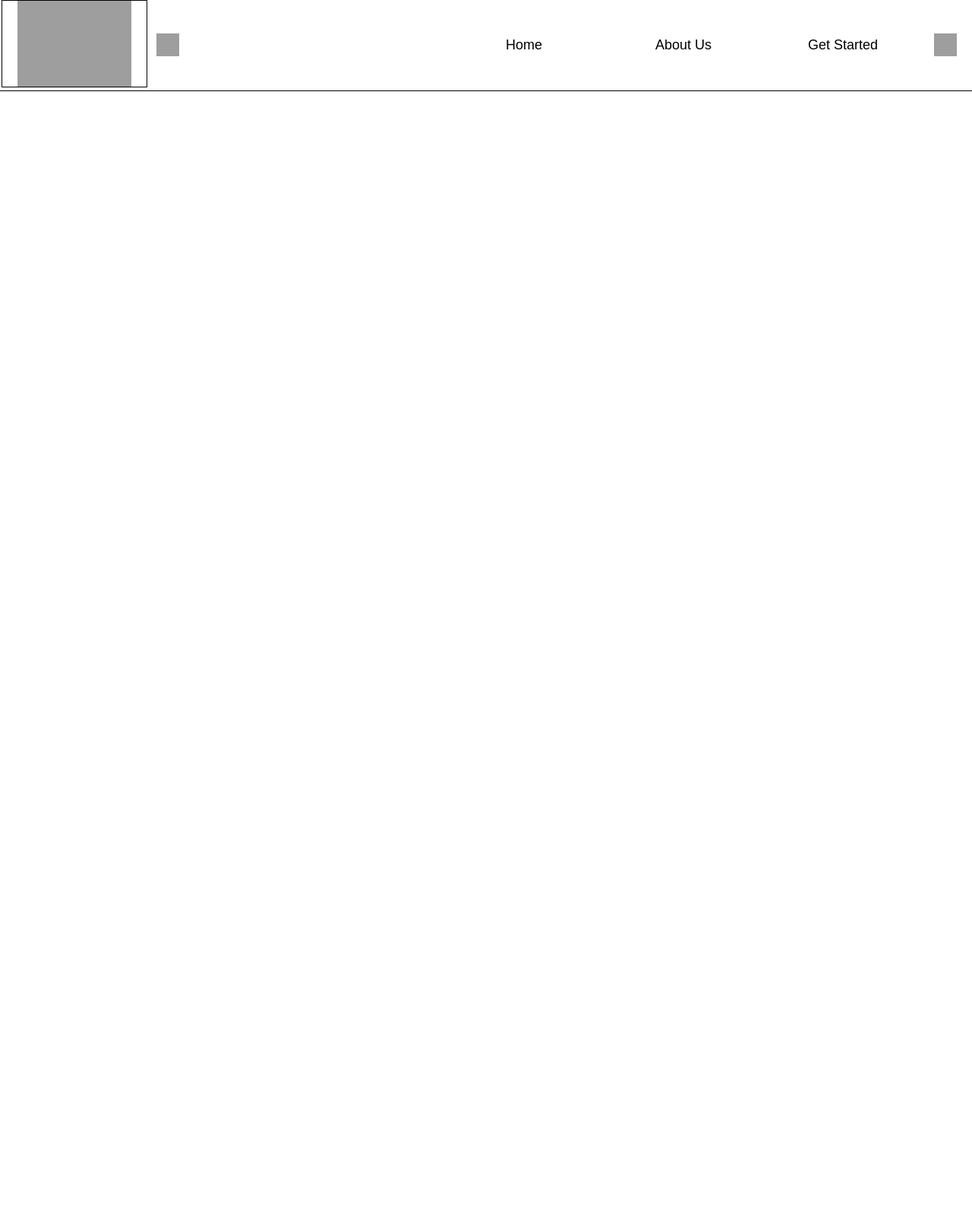
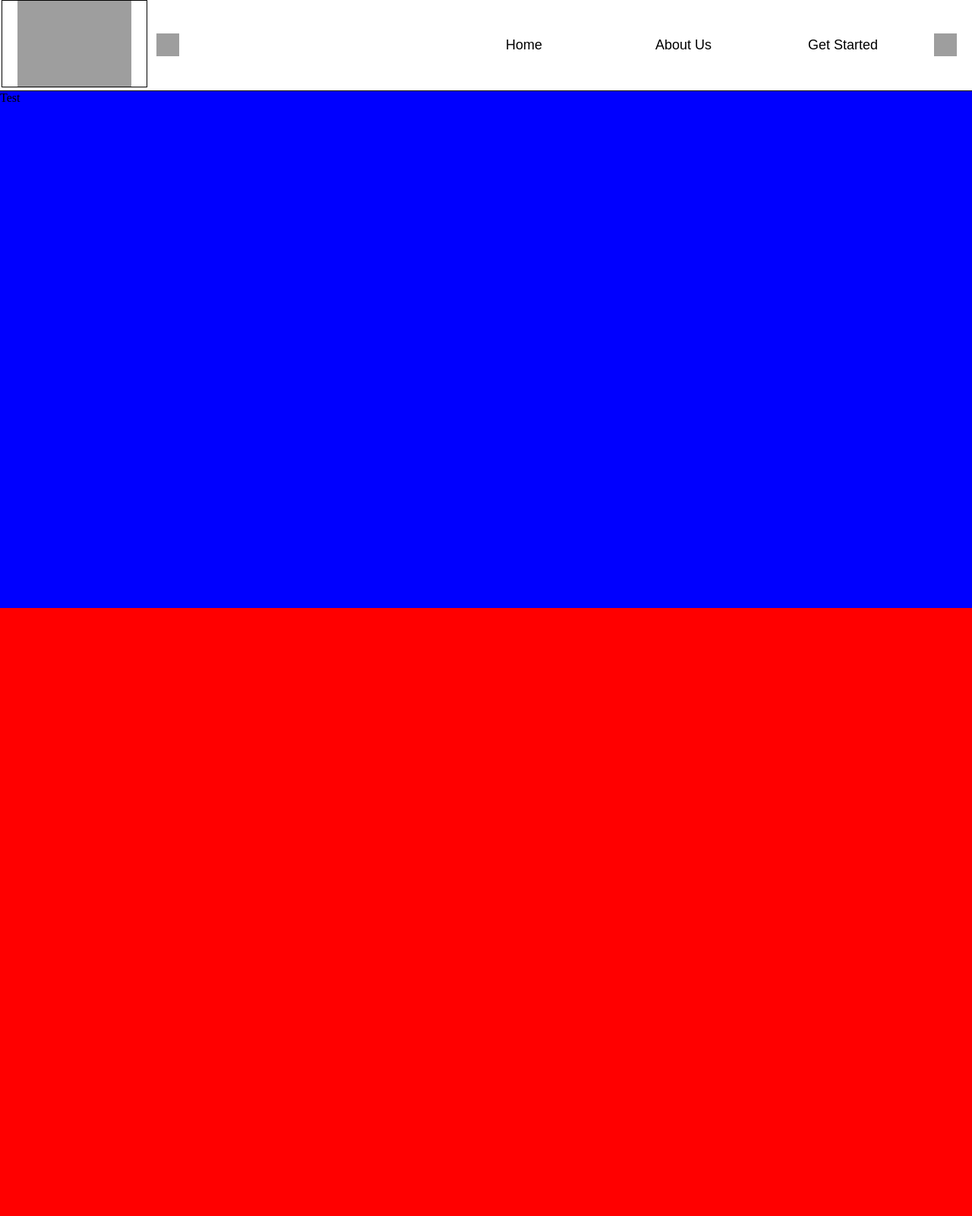
Before and after one commit to ColasssNotMe/RWDD, a PHP site: page / in a window 1280 px wide. Shown: the whole page at 76% size. Run offline with PHP 8.4, Linux system fonts and the light colour scheme; grey boxes are pictures that could not be loaded.

Commit message:
page break

```diff
--- a/index.html
+++ b/index.html
@@ -8,14 +8,14 @@
     <link rel="stylesheet" href="style.css" />
   </head>
   <body>
-    <div class="fullSize">
+    <div class="container">
       <div class="header">
         <div class="left-side">
           <div>
             <a href="/index.html">
               <img
                 id="logo"
-                src="https://external-content.duckduckgo.com/iu/?u=https%3A%2F%2Ftse1.mm.bing.net%2Fth%3Fid%3DOIP.P6Ynrv63gaeIP-B8lCdRYAHaBi%26pid%3DApi%26h%3D160&f=1&ipt=092c2d1bf8cf8e19f3bd1fba39d29d6d1f22fbf94c3cebe4881c13699de54f15&ipo=images"
+                src="htt  ps://external-content.duckduckgo.com/iu/?u=https%3A%2F%2Ftse1.mm.bing.net%2Fth%3Fid%3DOIP.P6Ynrv63gaeIP-B8lCdRYAHaBi%26pid%3DApi%26h%3D160&f=1&ipt=092c2d1bf8cf8e19f3bd1fba39d29d6d1f22fbf94c3cebe4881c13699de54f15&ipo=images"
                 alt="logo"
               />
             </a>
@@ -70,7 +70,7 @@
           </ul>
         </div>
       </div>
-      <div class="content"></div>
+      <div class="content">Test</div>
     </div>
     <div class="fullSize"></div>
   </body>
--- a/style.css
+++ b/style.css
@@ -20,6 +20,18 @@ body.dark {
 button {
   border-radius: 1/2rem;
   border: none;
+}
+.container {
+  display: flex;
+  flex-direction: column;
+  height: 100vh; /* set the height of the container to the full viewport height */
+  width: 100vw;
+}
+
+.content {
+  background-color: blue;
+  display: flex;
+  flex-grow: 1; /* allow the content to grow and take up the remaining space */
 }
 
 .left-side {
@@ -72,6 +84,7 @@ ul {
   align-items: center;
   border-bottom: 1px solid;
   align-self: center;
+  width: 100%;
 }
 
 .header-button {
@@ -125,19 +138,10 @@ li {
 }
 
 .fullSize {
-  width: 100vw;
+  /* height: 100%; */
+  background-color: red;
+  /* width: 100vw; */
   height: 100vh;
-}
-
-.container {
-  height: 100%;
-  display: flex;
-  flex-direction: column;
-}
-
-.content {
-  background-color: blue;
-  flex-grow: 1;
 }
 
 @media (min-width: 768px) {
```
